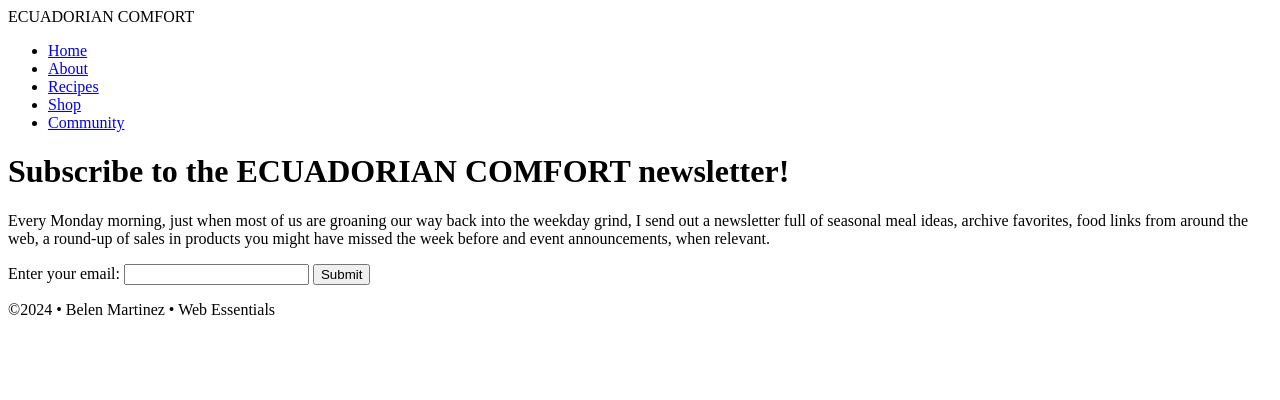
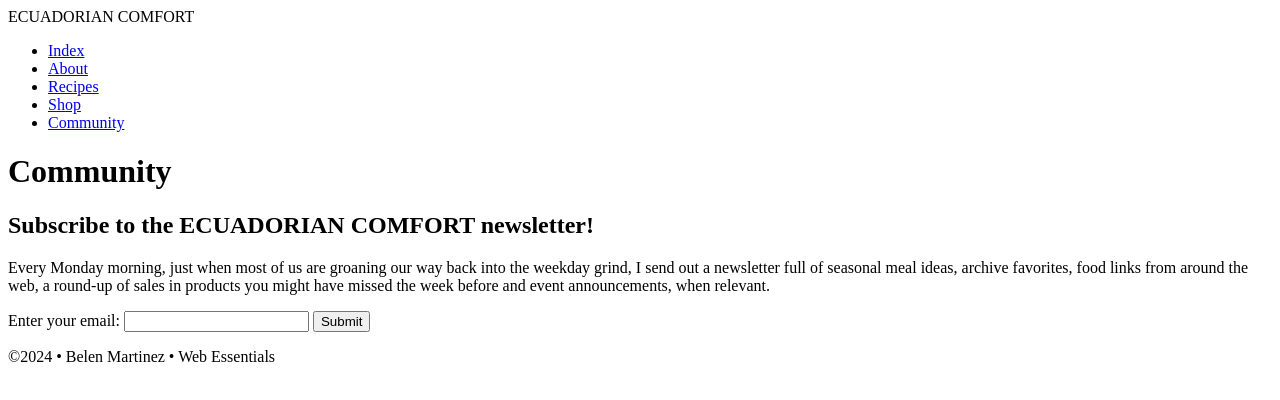
Before and after one commit to belenmarcar/dwdd1600, a plain HTML site: page community.html in a window 1280 px wide. Drawn offline with Linux system fonts and the light colour scheme.

Commit message:
Add files via upload
corrected version

```diff
--- a/community.html
+++ b/community.html
@@ -18,7 +18,7 @@
     <!--start the page navigation-->
     <nav>
         <ul>
-            <li><a href="index.html">Home</a></li>
+            <li><a href="index.html">Index</a></li>
             <li><a href="about.html">About</a></li>
             <li><a href="recipes.html">Recipes</a></li>
             <li><a href="shop.html">Shop</a></li>
@@ -27,7 +27,8 @@
     </nav>
     <!--start the main content-->
     <main>
-        <h1>Subscribe to the ECUADORIAN COMFORT newsletter!</h1>
+        <h1>Community</h1>
+        <h2>Subscribe to the ECUADORIAN COMFORT newsletter!</h2>
         <p>Every Monday morning, just when most of us are groaning our way back into the weekday grind, I send out a newsletter full of seasonal meal ideas, archive favorites, food links from around the web, a round-up of sales in products you might have missed the week before and event announcements, when relevant.</p>
 
             <form id="emailForm">
```
Also changed, not shown: about.html (+2 -2 lines), index.html (+2 -2 lines), recipes.html (+1 -1 lines), shop.html (+1 -1 lines).
